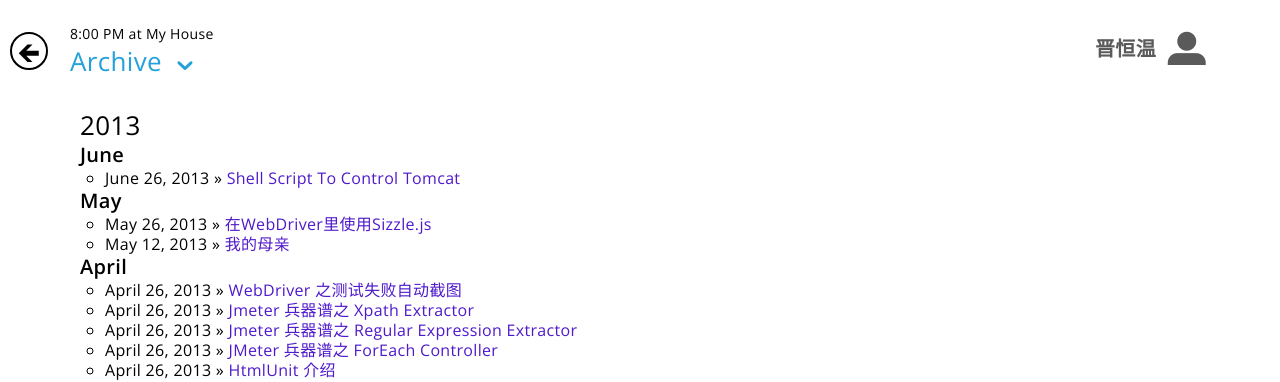
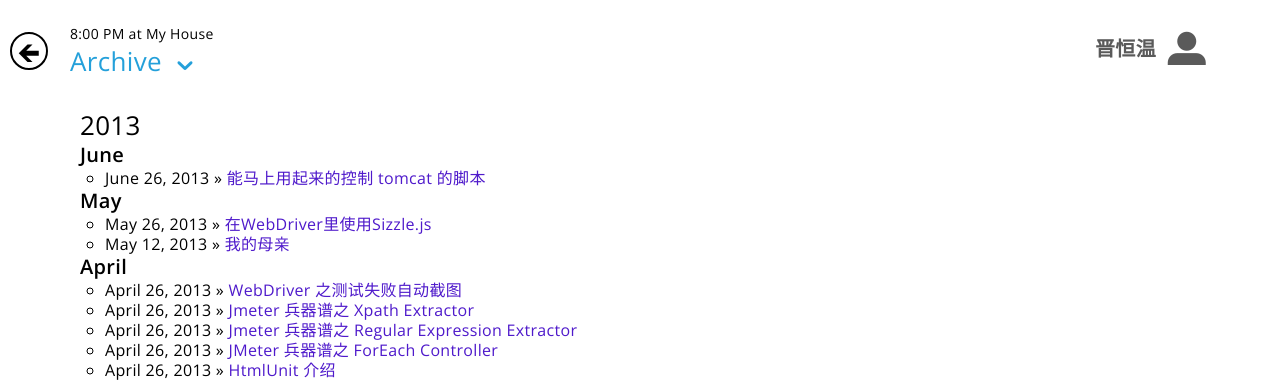
Before and after one commit to lihuazhang/lihuazhang.github.com, a Jekyll site: the page built from archives.html, in a window 1280 px wide. Shown: the top 382 px of the page. Built offline with Jekyll 4.4.1, drawn with Linux system fonts in a browser that asks for light colours; nearby versions of some CDN libraries; Markdown is read by kramdown in place of the engine named in the settings.

Commit message:
Update 2013-06-26-shell-script-to-control-tomcat.md

```diff
--- a/_posts/2013-06-26-shell-script-to-control-tomcat.md
+++ b/_posts/2013-06-26-shell-script-to-control-tomcat.md
@@ -1,3 +1,11 @@
+---
+layout: post
+title: "能马上用起来的控制 tomcat 的脚本"
+description: ""
+categories: linux
+tags: []
+---
+
 难的在网上找到的能马上用起来的 shell 脚本，心情愉悦啊！
 
 
```
